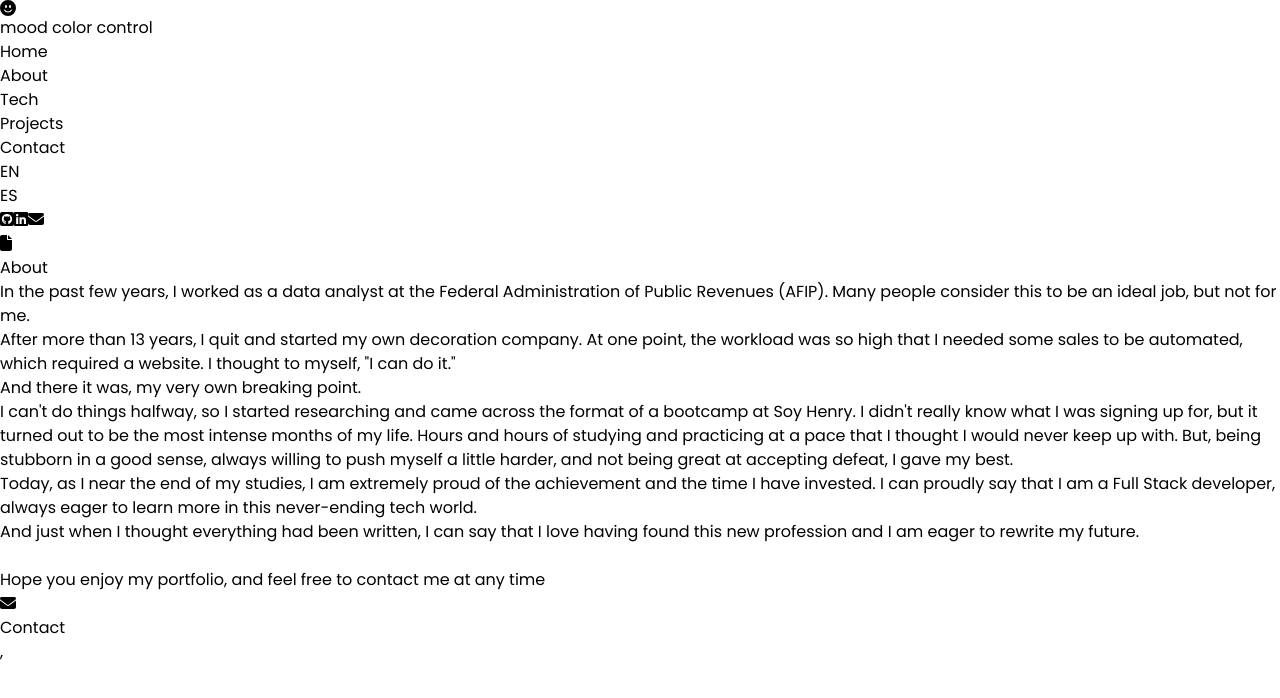
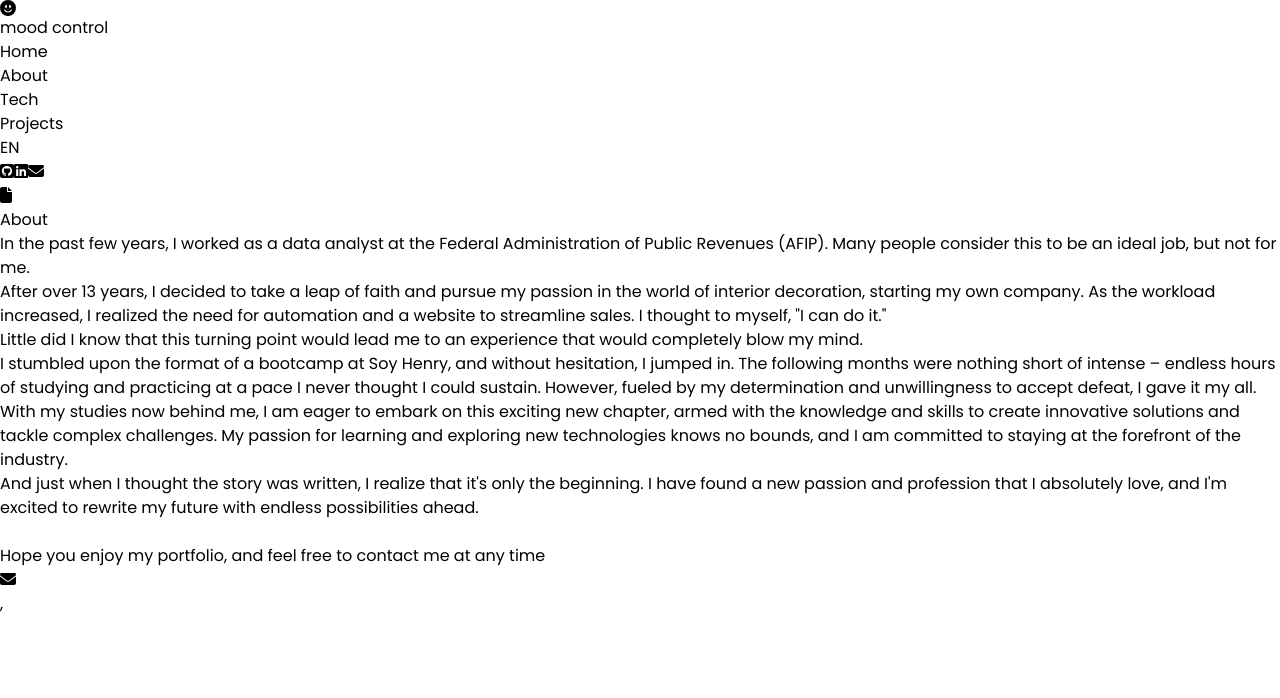
Before and after one commit to MercedesPoisson/Portfolio, a React (Create React App) app: page /about in a window 1280 px wide. Shown: the top 698 px of the page. Built offline with nearby package versions, Linux system fonts and the light colour scheme.

Commit message:
retocando

```diff
--- a/package.json
+++ b/package.json
@@ -11,6 +11,8 @@
     "@testing-library/react": "^13.4.0",
     "@testing-library/user-event": "^13.5.0",
     "autoprefixer": "^10.4.14",
+    "axios": "^1.4.0",
+    "emailjs-com": "^3.2.0",
     "postcss": "^8.4.25",
     "react": "^18.2.0",
     "react-dom": "^18.2.0",
--- a/src/App.js
+++ b/src/App.js
@@ -5,6 +5,7 @@ import 'tailwindcss/tailwind.css';
 import About from "./components/About";
 import Tech from "./components/Tech";
 import Project from "./components/Project";
+import Contact from "./components/Contact";
 
 function App() {
 
@@ -16,6 +17,7 @@ function App() {
           <Route path="about" element={<About />}/>
           <Route path="tech" element={<Tech />}/>
           <Route path="project" element={<Project />}/>
+          <Route path="contact" element={<Contact />}/>
 
         </Route>
         </Routes>
--- a/src/components/About.jsx
+++ b/src/components/About.jsx
@@ -13,37 +13,35 @@ const About = () => {
           In the past few years, I worked as a data analyst at the Federal
           Administration of Public Revenues (AFIP). Many people consider this to
           be an ideal job, but not for me. <br />
-          After more than 13 years, I quit and started my own decoration
-          company. At one point, the workload was so high that I needed some
-          sales to be automated, which required a website. I thought to myself,
-          "I can do it."
+          After over 13 years, I decided to take a leap of faith and pursue my passion
+          in the world of interior decoration, starting my own company.  As the workload increased,
+          I realized the need for automation and a website to streamline sales.
+          I thought to myself, "I can do it."
         </p>
       </div>
       <div className="text-sm mt-4 text-justify">
         <p className={isPurple ? "text-slate-200" : "text-black"}>
-          And there it was, my very own breaking point. <br />
-          I can't do things halfway, so I started researching and came across
-          the format of a bootcamp at Soy Henry. I didn't really know what I
-          was signing up for, but it turned out to be the most intense months of
-          my life. Hours and hours of studying and practicing at a pace that I
-          thought I would never keep up with. But, being stubborn in a good
-          sense, always willing to push myself a little harder, and not being
-          great at accepting defeat, I gave my best.
+        Little did I know that this turning point would lead me to an experience that would completely
+        blow my mind. <br />
+        I stumbled upon the format of a bootcamp at Soy Henry, and without hesitation,
+        I jumped in. The following months were nothing short of intense – endless hours of studying
+        and practicing at a pace I never thought I could sustain. However, fueled by my determination
+        and unwillingness to accept defeat, I gave it my all.
         </p>
       </div>
       <div className="text-sm mt-4 text-justify">
         <p className={isPurple ? "text-slate-200" : "text-black"}>
-          Today, as I near the end of my studies, I am extremely proud of the
-          achievement and the time I have invested. I can proudly say that I am
-          a Full Stack developer, always eager to learn more in this
-          never-ending tech world.
+        With my studies now behind me, I am eager to embark on this exciting new chapter,
+        armed with the knowledge and skills to create innovative solutions and tackle complex challenges.
+        My passion for learning and exploring new technologies knows no bounds, and I am committed to staying
+        at the forefront of the industry.
         </p>
       </div>
       <div className="text-sm mt-4 text-justify">
         <p className={isPurple ? "text-slate-200" : "text-black"}>
-          And just when I thought everything had been written, I can say that I
-          love having found this new profession and I am eager to rewrite my
-          future.
+        And just when I thought the story was written, I realize that it's only the beginning.
+        I have found a new passion and profession that I absolutely love, and I'm excited to rewrite my
+        future with endless possibilities ahead.
         </p>
       </div>
       <br/>
--- /dev/null
+++ b/src/components/Contact.jsx
@@ -0,0 +1,11 @@
+const Contact = () => {
+    return(
+        <div className="mt-20">
+            <form >
+
+            </form>
+
+        </div>
+    )
+}
+export default Contact
--- a/src/components/Footer.jsx
+++ b/src/components/Footer.jsx
@@ -5,7 +5,7 @@ const Footer = () => {
     const { isPurple, toggleColor } = useContext(ColorContext);
     return(
         <div className={`h-10 text-yellow flex justify-end items-center ${isPurple ? "bg-green" : "bg-red"}`}>
-            <p className="mr-10">Contact</p>
+            {/* <p className="mr-10">Contact</p> */}
         </div>
     )
 }
--- a/src/components/NavBar.jsx
+++ b/src/components/NavBar.jsx
@@ -1,5 +1,5 @@
 import { useNavigate } from "react-router";
-import { BsEmojiSmile, BsEmojiSmileFill  } from 'react-icons/bs';
+import { BsEmojiSmileFill  } from 'react-icons/bs';
 import { useContext } from "react";
 import ColorContext from "./ColorContext";
 
@@ -19,16 +19,19 @@ const NavBar = () => {
   const handleNavigateToProject = () => {
     navigate("/project")
   }
+  const handleNavigateToContact = () => {
+    navigate("/contact")
+  }
 
   return (
     <div className={`h-16 px-4 flex items-center font-sans ${isPurple ? 'bg-purple' : 'bg-white'}`}>
       {isPurple ? (
-        <BsEmojiSmileFill className="mr-2 text-red" onClick={toggleColor} />
+        <BsEmojiSmileFill className={`mr-2 text-red animate-pulse`} onClick={toggleColor} />
       ) : (
-        <BsEmojiSmileFill className="mr-2 text-purple" onClick={toggleColor} />
+        <BsEmojiSmileFill className={`mr-2 text-purple animate-pulse`} onClick={toggleColor} />
       )}
       <p className={`text-sm font-light ${isPurple ? "text-slate-200" : "text-black"}`}>
-        mood color control
+        mood control
       </p>
 
       <div className={`flex gap-2 mr-2 ml-auto ${isPurple ? "text-slate-200" : "text-black"}`}>
@@ -38,9 +41,9 @@ const NavBar = () => {
             <li className="cursor-pointer font-medium hover:text-green" onClick={handleNavigateToAbout}>About</li>
             <li className="cursor-pointer font-medium hover:text-green" onClick={handleNavigateTotech}>Tech</li>
             <li className="cursor-pointer font-medium hover:text-green" onClick={handleNavigateToProject}>Projects</li>
-            <li className="cursor-pointer font-medium hover:text-green">Contact</li>
+            {/* <li className="cursor-pointer font-medium hover:text-green" onClick={handleNavigateToContact}>Contact</li> */}
             <li className="cursor-pointer mr-1 font-bold text-red hover:text-black">EN</li>
-            <li className="cursor-pointer font-bold text-red hover:text-black">ES</li>
+            {/* <li className="cursor-pointer font-bold text-red hover:text-black">ES</li> */}
           </ul>
         </nav>
       </div>
--- a/src/components/RightIcons.jsx
+++ b/src/components/RightIcons.jsx
@@ -2,6 +2,7 @@ import { FontAwesomeIcon } from "@fortawesome/react-fontawesome";
 import { faGithubSquare, faLinkedin } from "@fortawesome/free-brands-svg-icons";
 import { faFile as faSolidFile } from "@fortawesome/free-solid-svg-icons";
 import { faEnvelope as faEnvelope } from "@fortawesome/free-solid-svg-icons";
+import MercedesPoisson from "../utils/MercedesPoisson.pdf";
 
 
 const RightIcons = () => {
@@ -18,7 +19,9 @@ const RightIcons = () => {
         <FontAwesomeIcon icon={faEnvelope} className="text-green text-3xl hover:text-red" />
       </a>
       <div className="flex flex-col items-center mt-4 cursor-pointer">
+        <a href={MercedesPoisson}>
         <FontAwesomeIcon icon={faSolidFile} className="text-green text-3xl hover:text-red" />
+      </a>
       </div>
     </div>
   );
--- a/src/components/portfolio.jsx
+++ b/src/components/portfolio.jsx
@@ -2,23 +2,20 @@
 import { useContext } from "react";
 import ColorContext from "./ColorContext";
 import MercedesPoisson from "../utils/MercedesPoisson.pdf";
-import { BsCloudDownload  } from 'react-icons/bs';
+import { BsCloudDownload } from 'react-icons/bs';
 
 const Portfolio = () => {
     const { isPurple, toggleColor } = useContext(ColorContext);
 
-    return(
+    return (
         <div className="mt-20">
             <h4 className={`mb-6 text-base font-bold ${isPurple ? "text-red" : "text-green"}`}>Hi, my name is</h4>
             <h1 className={`mb-1 text-5xl font-bold ${isPurple ? "text-slate-200" : "text-black"}`}>Mercedes Poisson</h1>
             <h1 className={`mb-1 text-5xl font-bold developer animation-animate ${isPurple ? "text-slate-200" : "text-black"}`}>I am a Full Stack Developer</h1>
             <p className={`text-sm mt-6 text-justify ${isPurple ? "text-slate-200" : "text-black"} `}>I have completed the Soy Henry bootcamp, accumulating over 700 hours of intensive training and coding practice. Throughout the program, I successfully developed several projects that showcase my abilities as a full stack developer. I am genuinely enthusiastic about the challenges and opportunities that lie ahead in this field, and I am excited to apply my skills and passion to create captivating and impactful web experiences.</p>
-            <a href={MercedesPoisson}>
-            <button className={`border-2 border-red rounded-lg px-6 py-3 flex items-center my-6 ${isPurple ? "bg-purple-500 text-white" : "bg-white text-black"}`} download={MercedesPoisson}>
+            <button className={`border-2 border-red rounded-lg px-6 py-3 flex items-center my-6 ${isPurple ? "bg-purple-500 text-white" : "bg-white text-black"}`} onClick={() => window.open(MercedesPoisson, "_blank")} download>
                 <BsCloudDownload className="text-2xl mr-2" />PDF
-                </button>
-                </a>
-
+            </button>
         </div>
     )
 }
--- a/tailwind.config.js
+++ b/tailwind.config.js
@@ -41,19 +41,20 @@ module.exports = {
             color: "#E96479", /* Color inicial */
           },
         },
-        // fullSpin: {
-        //   "0%": {
-        //     transform: "rotate(0deg)",
-        //   },
-        //   "100%": {
-        //     transform: "rotate(360deg)",
-        //   },
-        // },
+        pulse: { // Nueva definición para la animación pulse
+          "0%, 100%": {
+            transform: "scale(1)",
+          },
+          "50%": {
+            transform: "scale(1.2)",
+          },
+        },
+
       },
       animation: {
         animate: "animate 6s linear infinite",
         changeColor: "changeColor 6s linear infinite",
-        // fullSpin: "fullSpin 3s linear infinite"
+
       },
 
     },
@@ -79,37 +80,7 @@ module.exports = {
           overflow: "hidden",
           animation: "animate 6s linear infinite, changeColor 24s linear infinite",
 
-
         },
-        // ".box__inner::before": {
-        //   content: '""',
-        //   position: "absolute",
-        //   background: "conic-gradient(#04b0ee 20deg, transparent 120deg)",
-        //   width: "450px",
-        //   height: "450px",
-        //   top: "-60%",
-        //   left: "-60%",
-        //   animation: "fullSpin",
-        // },
-        // ".transform-origin-center": {
-        //   "transform-origin": "center",
-        // },
-        // ".box::after": {
-        //   content: '"tailwind"',
-        //   color: "white",
-        //   width: "94%",
-        //   height: "94%",
-        //   background: "#020223",
-        //   position: "absolute",
-        //   top: "3%",
-        //   left: "3%",
-        //   display: "flex",
-        //   justifyContent: "center",
-        //   alignItems: "center",
-        //   textTransform: "uppercase",
-        //   letterSpacing: "2px",
-        //   fontWeight: "medium",
-        // },
       };
       addUtilities(newUtilities);
     }),
```
Also changed, not shown: src/components/Project.jsx (+71 -57 lines), 1 other file (tests, documents, lock files or other folders).
